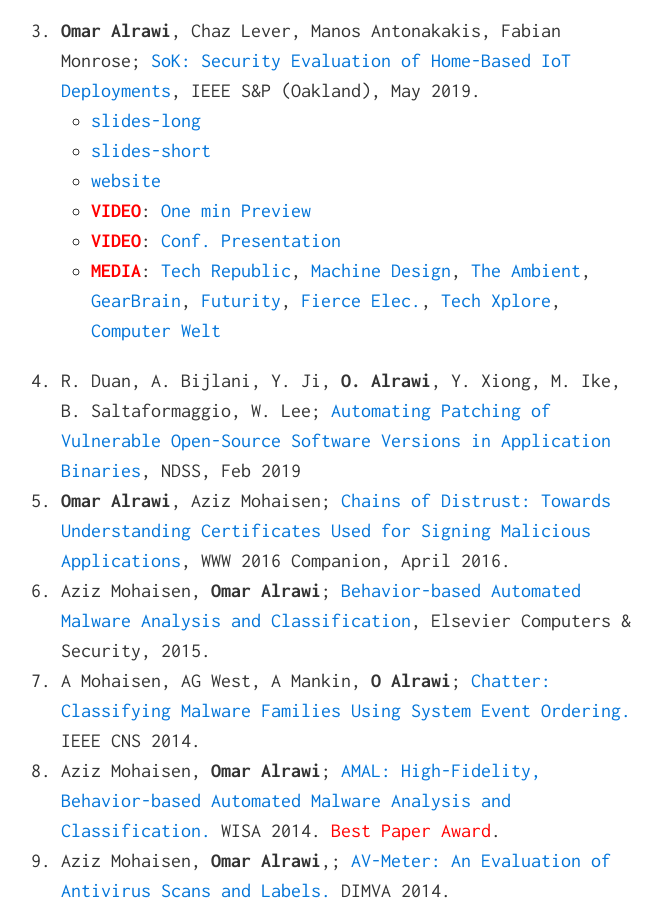
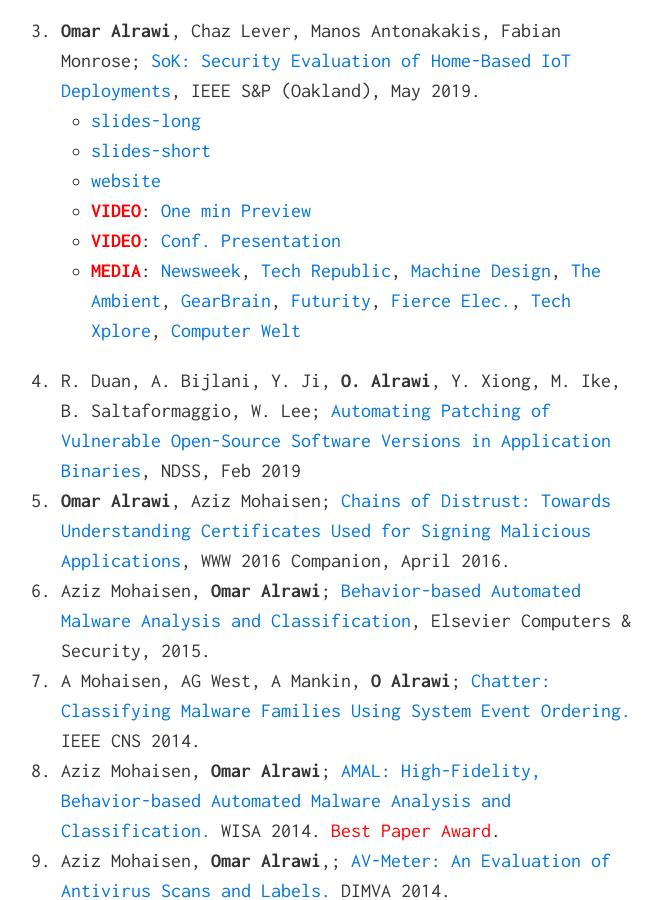
Before and after one commit to alrawi/alrawi.github.io, a Jekyll site: the page built from index.md, in a window 1280 px wide and 900 px high, scrolled down 1634 px. Shown: the whole window, without its empty margins (309-970 px from the left). Built offline with Jekyll 4.4.1, drawn with Linux system fonts in a browser that asks for light colours.

Commit message:
Update index.md

```diff
--- a/index.md
+++ b/index.md
@@ -37,7 +37,7 @@ Additionally, I am investigating malware threats affecting IoT, mobile apps, and
   * [website](https://yourthings.info)
   * <span style="color:red">__VIDEO__</span>: [One min Preview](https://www.youtube.com/watch?v=-KCia-uTr-8)
   * <span style="color:red">__VIDEO__</span>: [Conf. Presentation](https://www.youtube.com/watch?v=Yg807tkRSZ8)
-  * <span style="color:red">__MEDIA__</span>: [Tech Republic](https://www.techrepublic.com/article/learn-how-insecure-your-iot-devices-are-with-yourthings-scorecards/), [Machine Design](https://www.machinedesign.com/iot/engineers-evaluate-consumer-iot-devices-security-risks), [The Ambient](https://www.the-ambient.com/features/yourthings-website-smart-home-security-rating-1908), [GearBrain](https://www.gearbrain.com/smart-home-device-security-2640394769.html), [Futurity](https://www.futurity.org/internet-connected-devices-security-risks-website-2150812/), [Fierce Elec.](https://www.fierceelectronics.com/electronics/thinking-about-iot-device-for-your-home-check-security-first), [Tech Xplore](https://techxplore.com/news/2019-09-website-internet-connected-devices.html), [Computer Welt](https://computerwelt.at/news/webseite-bewertet-sicherheit-von-iot-geraeten/)
+  * <span style="color:red">__MEDIA__</span>: [Newsweek](https://www.newsweek.com/2019/11/01/trust-internet-things-hacks-vulnerabilities-1467540.html), [Tech Republic](https://www.techrepublic.com/article/learn-how-insecure-your-iot-devices-are-with-yourthings-scorecards/), [Machine Design](https://www.machinedesign.com/iot/engineers-evaluate-consumer-iot-devices-security-risks), [The Ambient](https://www.the-ambient.com/features/yourthings-website-smart-home-security-rating-1908), [GearBrain](https://www.gearbrain.com/smart-home-device-security-2640394769.html), [Futurity](https://www.futurity.org/internet-connected-devices-security-risks-website-2150812/), [Fierce Elec.](https://www.fierceelectronics.com/electronics/thinking-about-iot-device-for-your-home-check-security-first), [Tech Xplore](https://techxplore.com/news/2019-09-website-internet-connected-devices.html), [Computer Welt](https://computerwelt.at/news/webseite-bewertet-sicherheit-von-iot-geraeten/)
 1. R. Duan, A. Bijlani, Y. Ji, __O. Alrawi__, Y. Xiong, M. Ike, B. Saltaformaggio, W. Lee; [Automating Patching of Vulnerable Open-Source Software Versions in Application Binaries](/static/papers/duan_osspatch_ndss19.pdf), NDSS, Feb 2019
 1. __Omar Alrawi__, Aziz Mohaisen; [Chains of Distrust: Towards Understanding Certificates Used for Signing Malicious Applications](/static/papers/malcert.pdf), WWW 2016 Companion, April 2016.
 1. Aziz Mohaisen, __Omar Alrawi__; [Behavior-based Automated Malware Analysis and Classification](/static/papers/15-cose.pdf), Elsevier Computers & Security, 2015.
```
